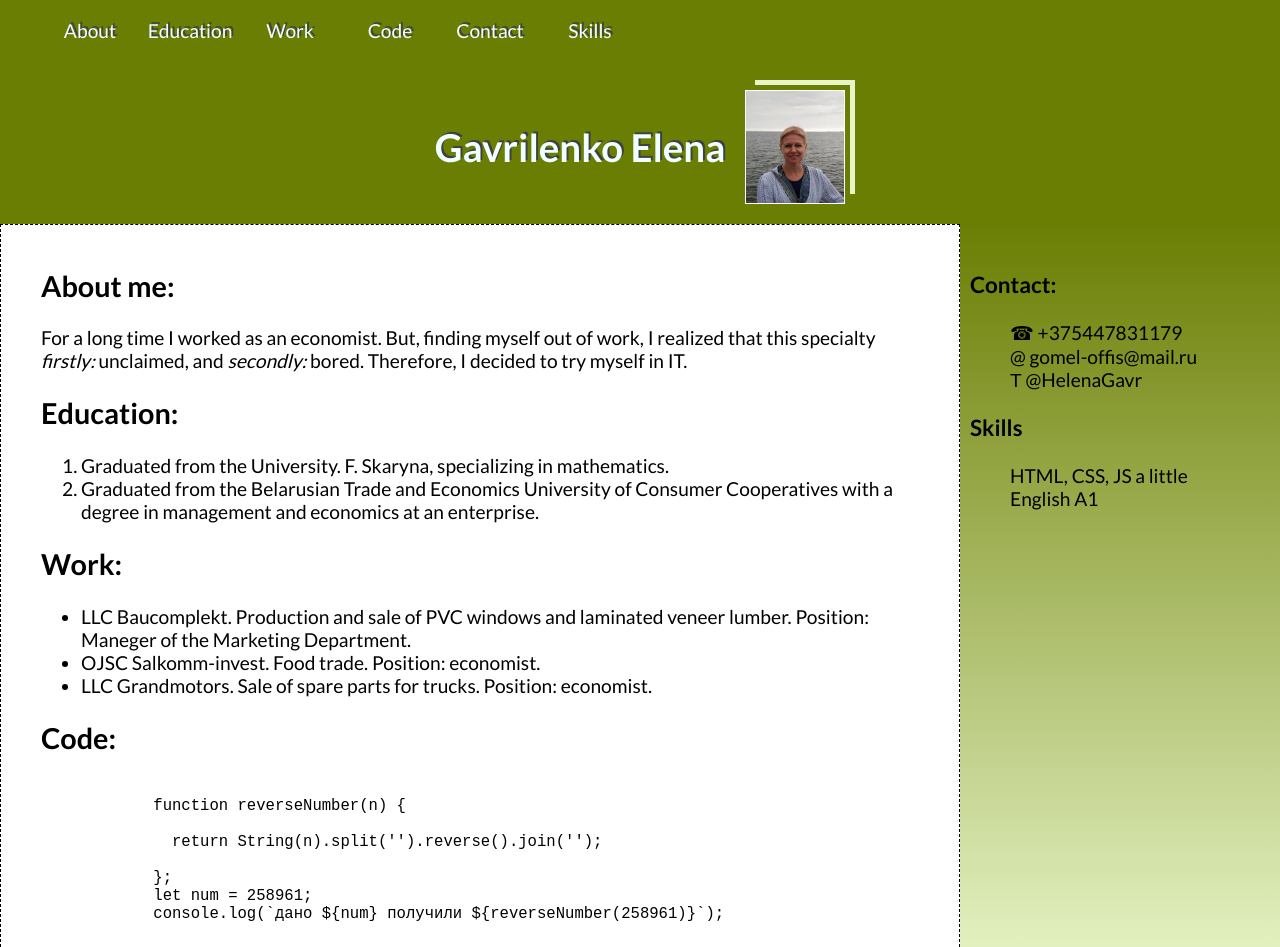
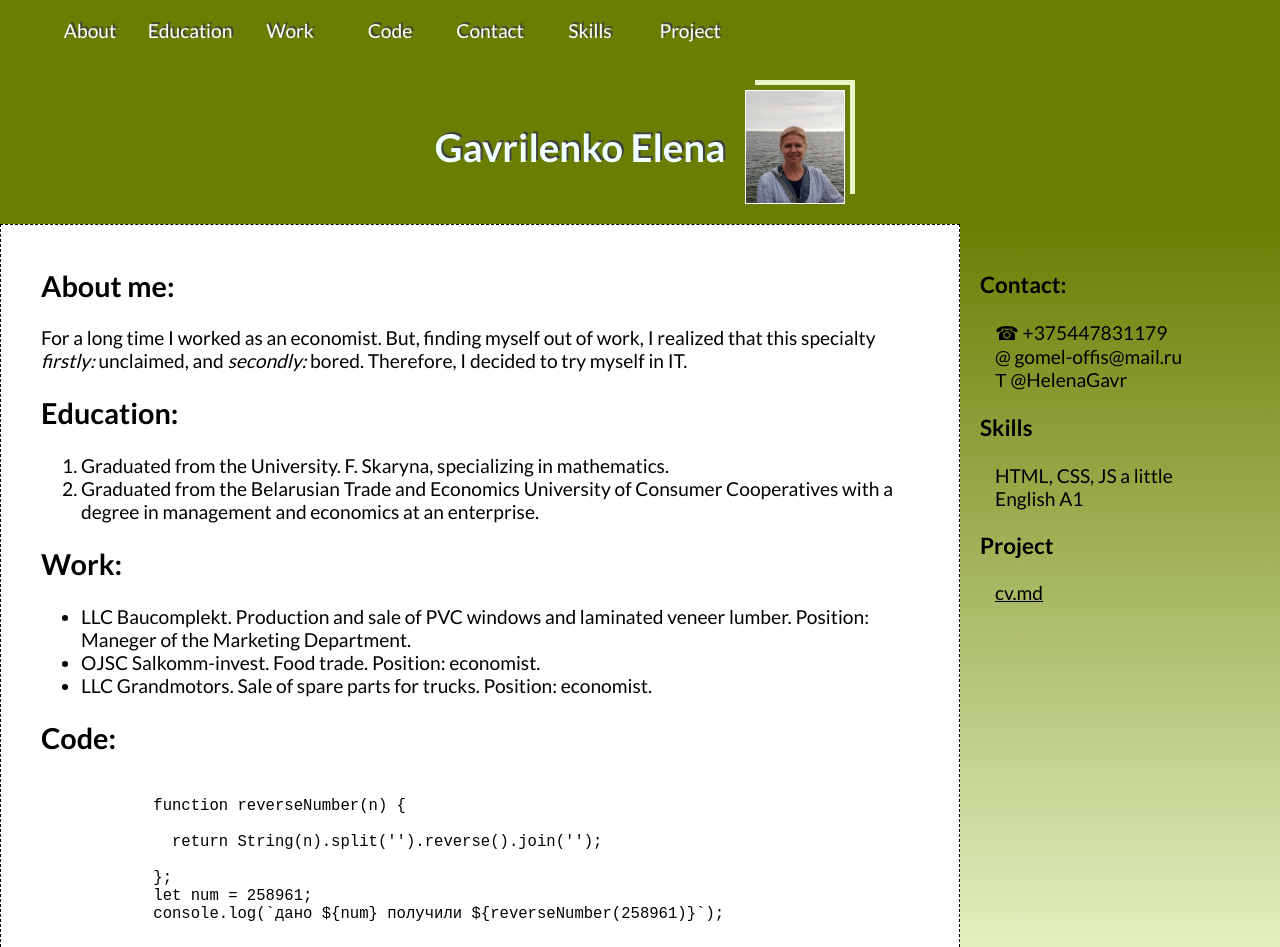
Before and after one commit to elena-gavrilenko/rsschool-cv, a plain HTML site: page index.html in a window 1280 px wide. Shown: the top 947 px of the page. Drawn offline with Linux system fonts and the light colour scheme.

Commit message:
feat: add section project

```diff
--- a/index.html
+++ b/index.html
@@ -25,6 +25,7 @@
             <li class="nav-item"><a href="#code">Code</a></li>
             <li class="nav-item"><a href="#contact">Contact</a></li>
             <li class="nav-item"><a href="#skills">Skills</a></li>
+            <li class="nav-item"><a href="#project">Project</a></li>
           </ul>
         </nav>
       </div>
@@ -100,6 +101,10 @@
             <li>English A1</li>
           </ul>
         </section>
+        <section class="section" id="project">
+          <h3>Project</h3>
+          <a href="https://elena-gavrilenko.github.io/rsschool-cv/cv">cv.md</a>
+        </section>
       </div>
     </main>
     <footer class="footer">
@@ -115,3 +120,4 @@
     </footer>
   </body>
 </html>
+`
--- a/style.css
+++ b/style.css
@@ -32,10 +32,9 @@ a {
   display: block;
   text-align: center;
   height: 100%;
-  color: azure;
+  color: white;
   text-shadow: 2px -2px 0 rgb(65, 64, 64);
-
-   }
+  }
 .nav-item a:hover {
   color: black;
   text-shadow: none;
@@ -77,12 +76,19 @@ a {
 }
 .main_info {
   width: 25%;
-  padding: 25px 10px 30px;
+  padding: 25px 20px;
   background: linear-gradient(rgb(107, 126, 4), rgb(231, 245, 199));
-}
+  }
 .main_info ul {
+  padding-left: 15px;
   list-style-type: none;
-}
+  }
+.main_info a {
+  display: block;;
+  padding-left: 15px;
+  color: black;
+  text-decoration: underline;
+  }
 /* footer */
 .footer__container {
   display: flex;
@@ -97,9 +103,8 @@ a {
 .footer__container a {
   margin-left: 20px;
   color: black;
-  transition-duration: 3s;
+  transition: 3s;
+  }
+.footer__container a:hover {
+  font-weight: bold;
 }
-.footer__container a:hover {
-  font-size: 1.2em;
-  font-weight: bolder;
-}
```
